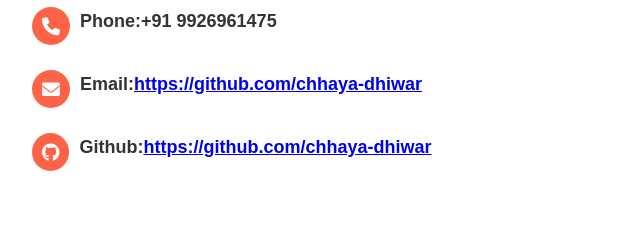
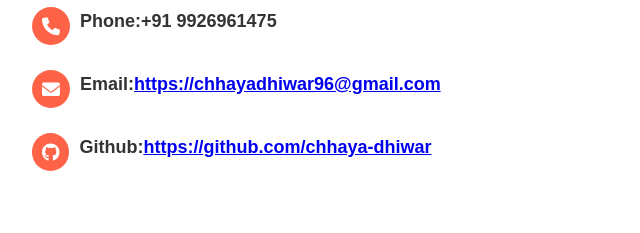
Before and after one commit to chhaya-dhiwar/resume, a plain HTML site: page index.html in a window 1280 px wide. Shown: the part 274-507 px from the top of the page, 136-776 px from the left. Drawn offline with Linux system fonts and the light colour scheme.

Commit message:
Update index.html

```diff
--- a/index.html
+++ b/index.html
@@ -15,7 +15,7 @@
      <h4>I'm a <strong>Front-End Developer</strong> skilled in HTML, CSS, and JavaScript, focused on building responsive and user-friendly websites.<h4>
      <p><i class="fa fa-address-card"></i><strong>Address: </strong> Raipur, chhattisgarh, India</p>
     <p><i class="fa fa-phone icon"></i><strong>Phone: </strong>+91 9926961475</p>
-    <p><i class="fa fa-envelope icon"></i><strong>Email: </strong><a href="#">https://github.com/chhaya-dhiwar</a></p>
+    <p><i class="fa fa-envelope icon"></i><strong>Email: </strong><a href="#">https://chhayadhiwar96@gmail.com</a></p>
     <p><i class="fab fa-github"></i><strong>Github: </strong><a href="https://github.com/chhaya-dhiwar">https://github.com/chhaya-dhiwar</a></p>
 </div>
 <div class="my-img">
```
